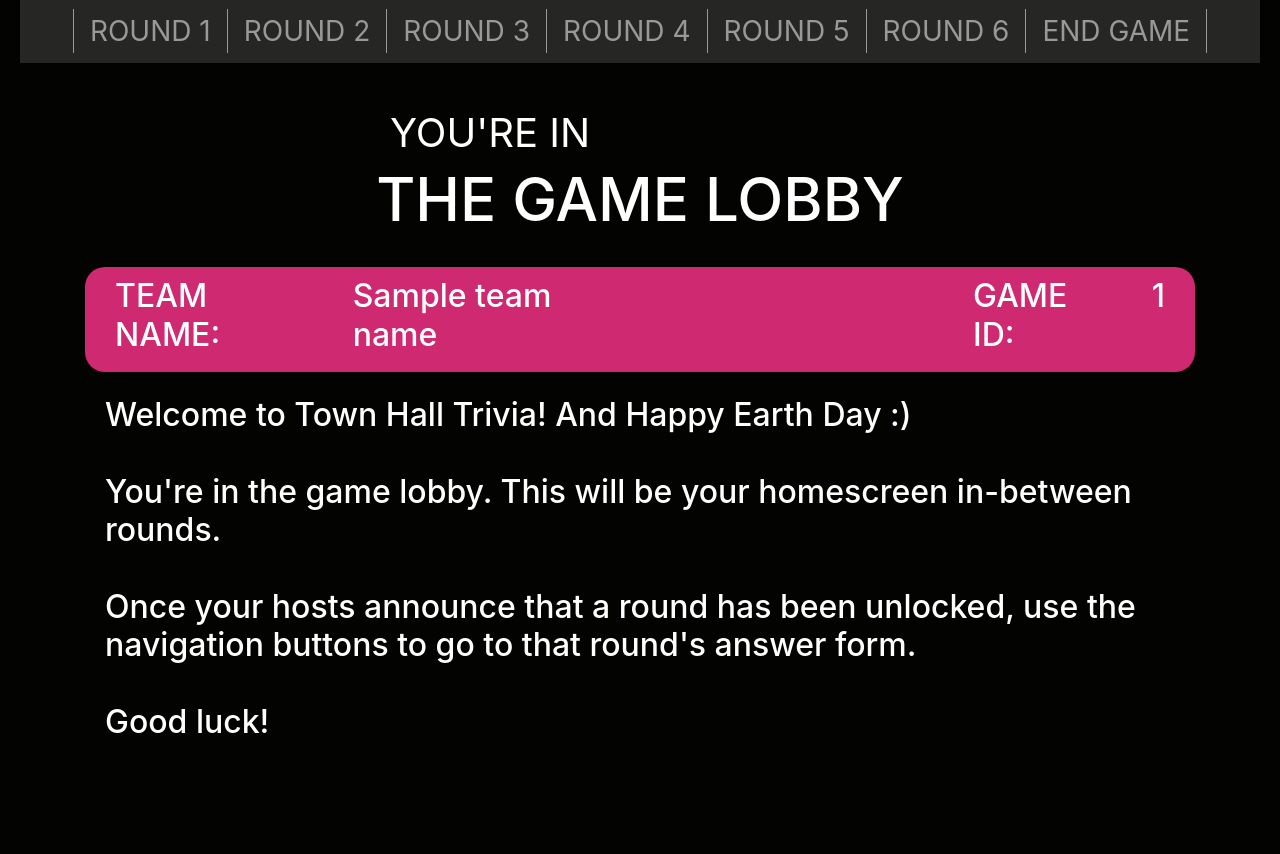
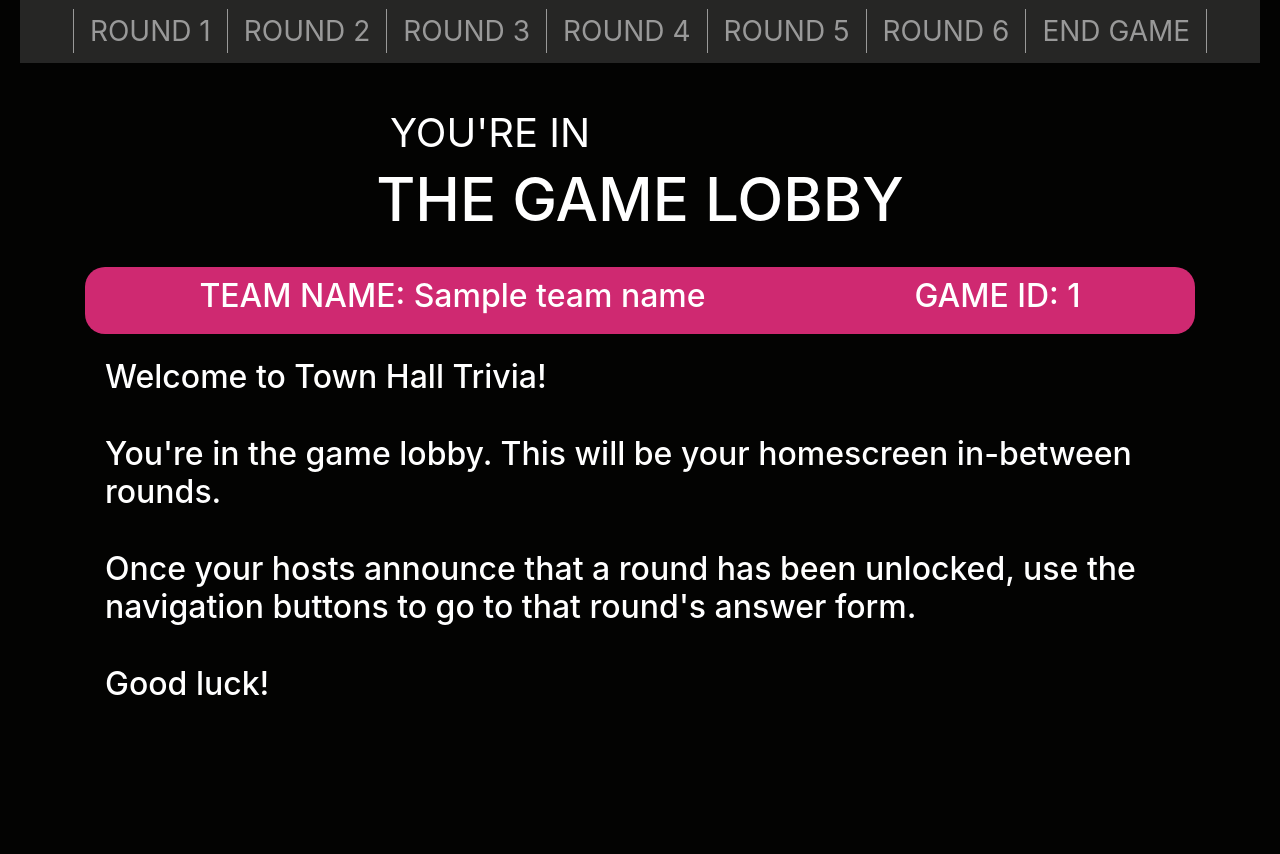
Before and after one commit to dalpert/pickEm, a Flask app: template TownHallTriviaApp/main/templates/main/gamePlayRoom.html in a window 1280 px wide. Shown: the part 460-1314 px from the top of the page. After the commit the page ends 1155 px from the top, so only its background shows below. Run offline with Flask 2, Linux system fonts and the light colour scheme; the template is opened without the code that fills it: most values are stand-ins (such as "Sample title", 1, 10 or a date in 2020); some libraries are stand-ins or nearby versions.

Commit message:
Fix spacing of banner

```diff
--- a/TownHallTriviaApp/main/templates/main/gamePlayRoom.html
+++ b/TownHallTriviaApp/main/templates/main/gamePlayRoom.html
@@ -50,14 +50,12 @@
       <br>
 
     <div class="teamBanner">
-      <h2 class="teamBannerTitle">TEAM NAME: </h2>
-      <h2 class="teamBannerSeparator"> {{ teamName }}</h2>
-      <h2 class="teamBannerTitle">GAME ID: </h2>
-      <h2> {{ gameId }}</h2>
+      <h2 class="teamBannerTitle">TEAM NAME: {{ teamName }}</h2>
+      <h2 class="teamBannerTitle">GAME ID: {{ gameId }}</h2>
     </div>
 
       <br>
-      <h2>Welcome to Town Hall Trivia! And Happy Earth Day :)<br><br>
+      <h2>Welcome to Town Hall Trivia!<br><br>
         You're in the game lobby. This will be your homescreen in-between rounds.<br><br>
         Once your hosts announce that a round has been unlocked, use the navigation buttons to go to that round's answer form.<br><br>
         Good luck!
--- a/TownHallTriviaApp/static/css/main.css
+++ b/TownHallTriviaApp/static/css/main.css
@@ -142,6 +142,8 @@ div.teamBanner {
 }
 h2.teamBannerTitle {
   padding: 0px;
+  flex-grow: 1;
+  text-align: center;
 }
 h2.teamBannerSeparator {
   padding-right: 300px;
```
